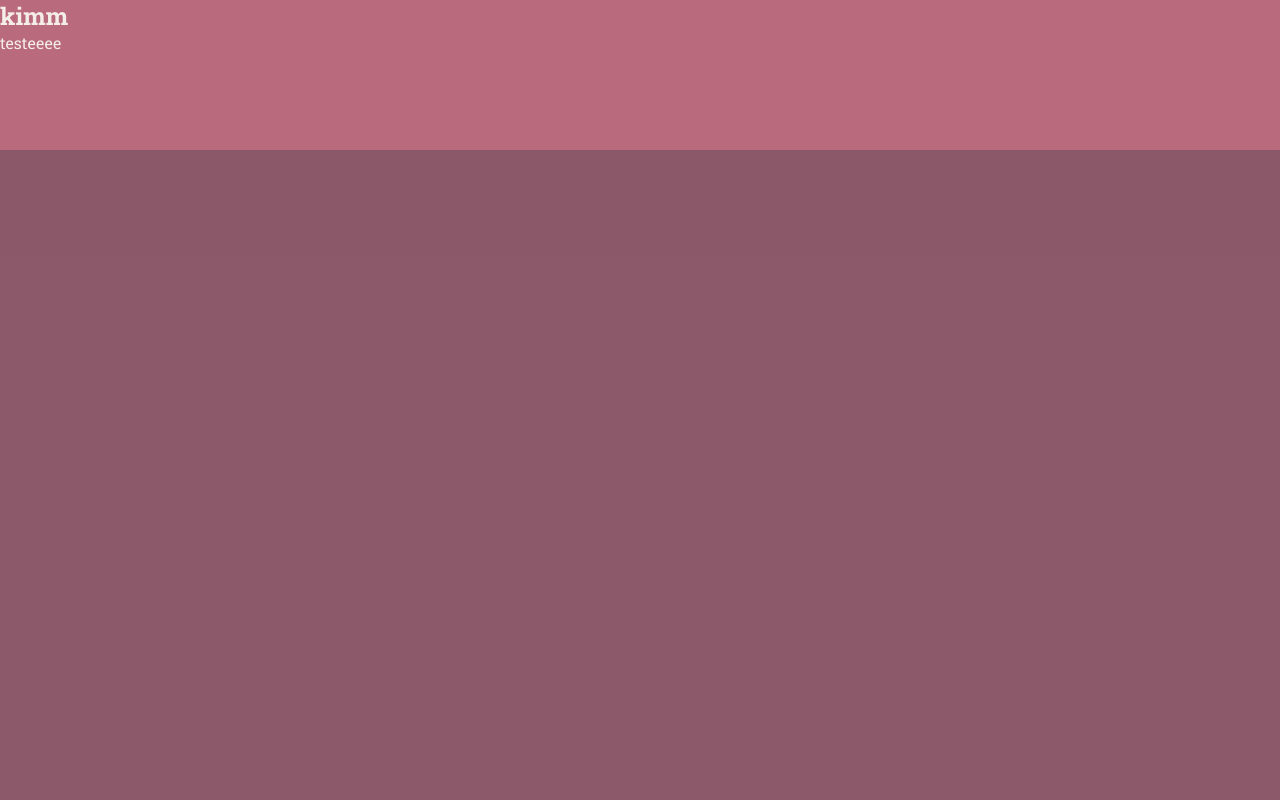
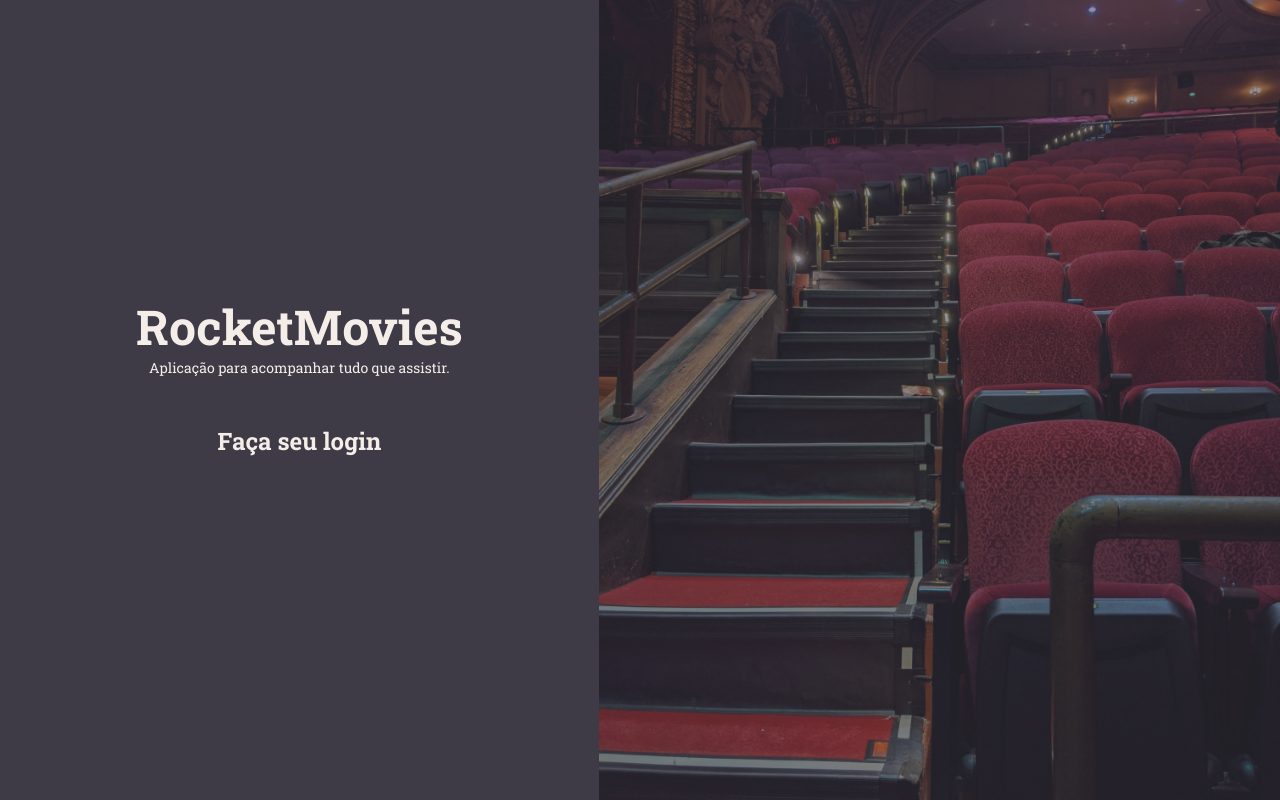
Before and after one commit to MullerHub/Rocketseat-Explorer, a React (Vite) app in the folder Stage0902_desafio/RocketMovies/: page / in a window 1280 px wide. Built offline with nearby package versions, Linux system fonts and the light colour scheme.

Commit message:
SignIn  att

```diff
--- a/Stage0902_desafio/RocketMovies/src/main.jsx
+++ b/Stage0902_desafio/RocketMovies/src/main.jsx
@@ -4,14 +4,14 @@ import ReactDOM from 'react-dom/client'
 import theme from './styles/theme'
 import React from 'react'
 
-import { Home } from './pages/Home'
+import { SignIn } from './pages/SignIn/Index'
 
 
 ReactDOM.createRoot(document.getElementById('root')).render(
   <React.StrictMode>
     <ThemeProvider theme={theme}>
       <GlobalStyles />
-      <Home />
+      <SignIn />
     </ThemeProvider>
   </React.StrictMode>
 )
--- a/Stage0902_desafio/RocketMovies/src/pages/SignIn/Index.jsx
+++ b/Stage0902_desafio/RocketMovies/src/pages/SignIn/Index.jsx
@@ -1,5 +1,5 @@
-import { Input } from '../../components/Input'
-import { Button } from '../../components/Button'
+// import { Input } from '../../components/Input'
+// import { Button } from '../../components/Button'
 
 import { Background, Container, Form } from './styles'
 
@@ -7,15 +7,15 @@ export function SignIn() {
   return (
     <Container>
       <Form>
-        <h1>Rocket Movies</h1>
-        <p>Aplicação para salvar e gerenciar seus links úteis</p>
+        <h1>RocketMovies</h1>
+        <p>Aplicação para acompanhar tudo que assistir.</p>
         <h2>Faça seu login</h2>
 
-        <Input placeholder="E-mail" type="text" icon={FiMail} />
+        {/*    <Input placeholder="E-mail" type="text" icon={FiMail} />
         <Input placeholder="Senha" type="password" icon={FiLock} />
         <Button title="Entrar" />
 
-        <Link to="/register">Criar conta</Link>
+        <Link to="/register">Criar conta</Link> */}
       </Form>
       <Background />
     </Container>
```
